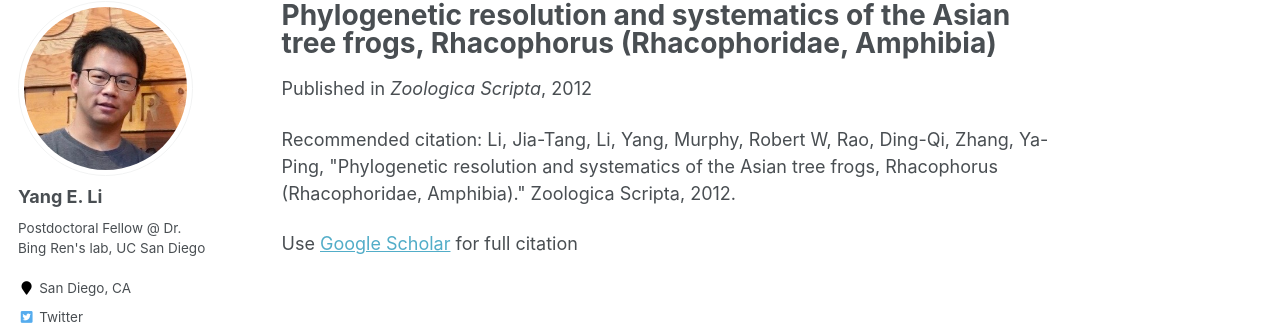
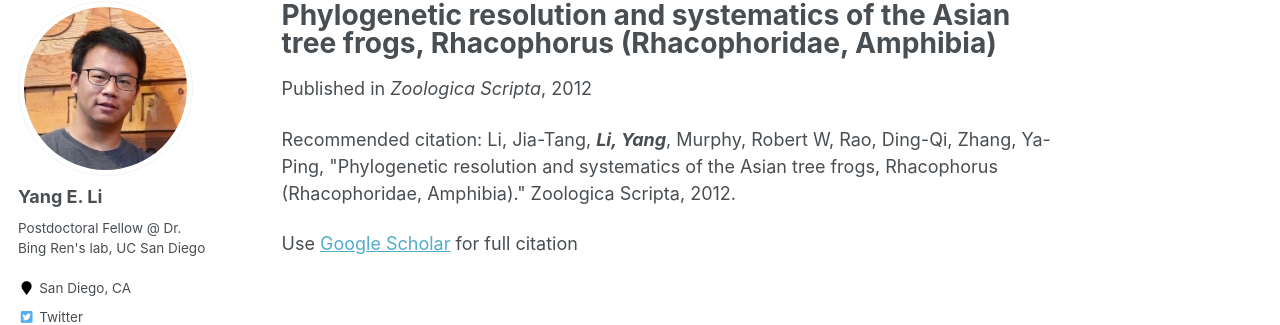
Before and after one commit to yal054/yal054.github.io, a Jekyll site: the page built from _publications/2012-01-01-Phylogenetic-resolution-and-systematics-of-the-Asian-tree-frogs-Rhacophorus-Rhacophoridae-Amphibia.md, in a window 1280 px wide. Shown: the part 117-442 px from the top of the page. Built offline with Jekyll 4.4.1, drawn with Linux system fonts in a browser that asks for light colours; some web fonts are replaced.

Commit message:
update pubs

```diff
--- a/_publications/2012-01-01-Phylogenetic-resolution-and-systematics-of-the-Asian-tree-frogs-Rhacophorus-Rhacophoridae-Amphibia.md
+++ b/_publications/2012-01-01-Phylogenetic-resolution-and-systematics-of-the-Asian-tree-frogs-Rhacophorus-Rhacophoridae-Amphibia.md
@@ -4,6 +4,6 @@ collection: publications
 permalink: /publication/2012-01-01-Phylogenetic-resolution-and-systematics-of-the-Asian-tree-frogs-Rhacophorus-Rhacophoridae-Amphibia
 date: 2012-01-01
 venue: 'Zoologica Scripta'
-citation: ' Li, Jia-Tang,  Li, Yang,  Murphy, Robert W,  Rao, Ding-Qi,  Zhang, Ya-Ping, &quot;Phylogenetic resolution and systematics of the Asian tree frogs, Rhacophorus (Rhacophoridae, Amphibia).&quot; Zoologica Scripta, 2012.'
+citation: ' Li, Jia-Tang,  <strong><em>Li, Yang</em></strong>,  Murphy, Robert W,  Rao, Ding-Qi,  Zhang, Ya-Ping, &quot;Phylogenetic resolution and systematics of the Asian tree frogs, Rhacophorus (Rhacophoridae, Amphibia).&quot; Zoologica Scripta, 2012.'
 ---
 Use [Google Scholar](https://scholar.google.com/scholar?q=Phylogenetic+resolution+and+systematics+of+the+Asian+tree+frogs,+Rhacophorus+(Rhacophoridae,+Amphibia)){:target="_blank"} for full citation
```
